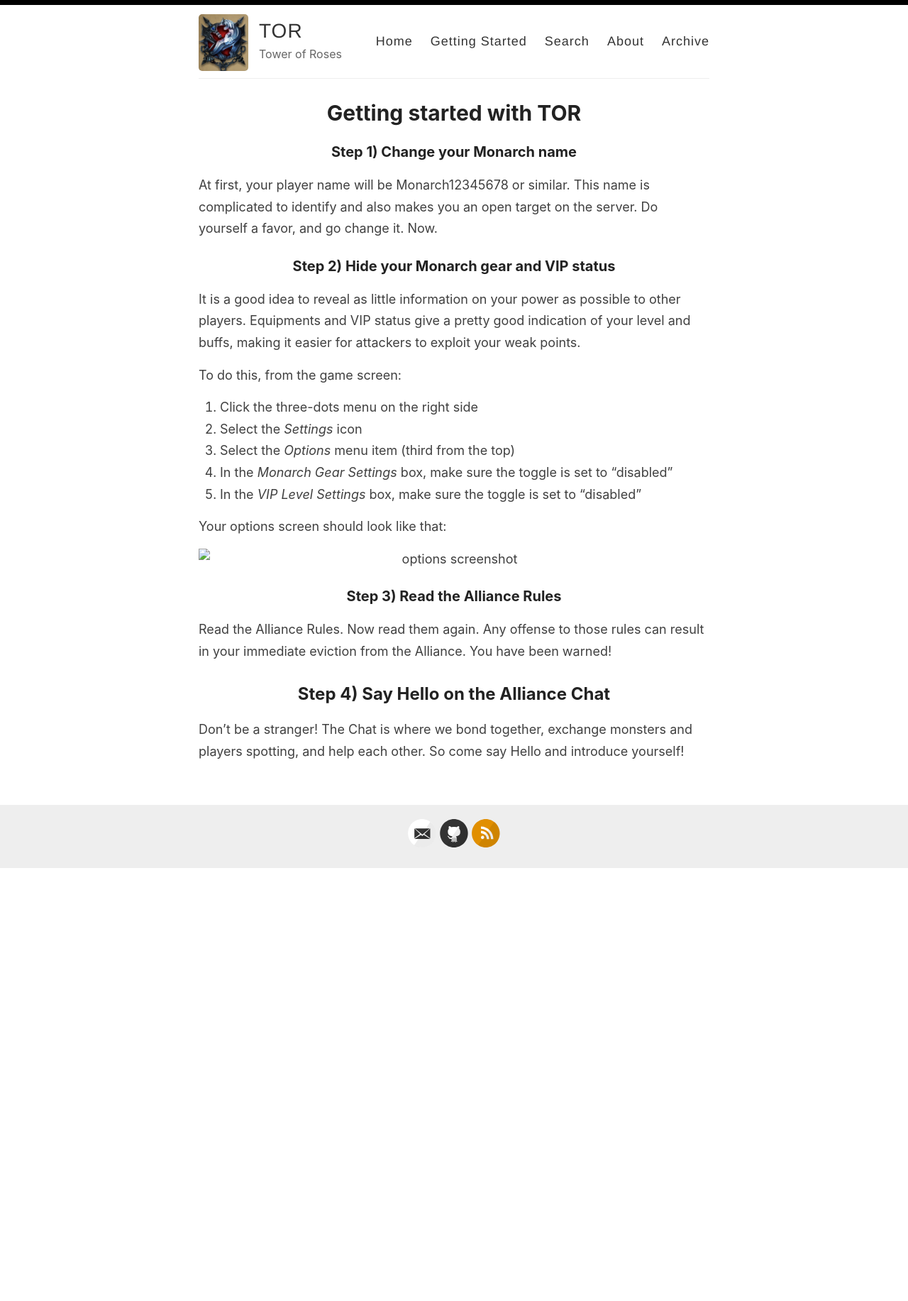
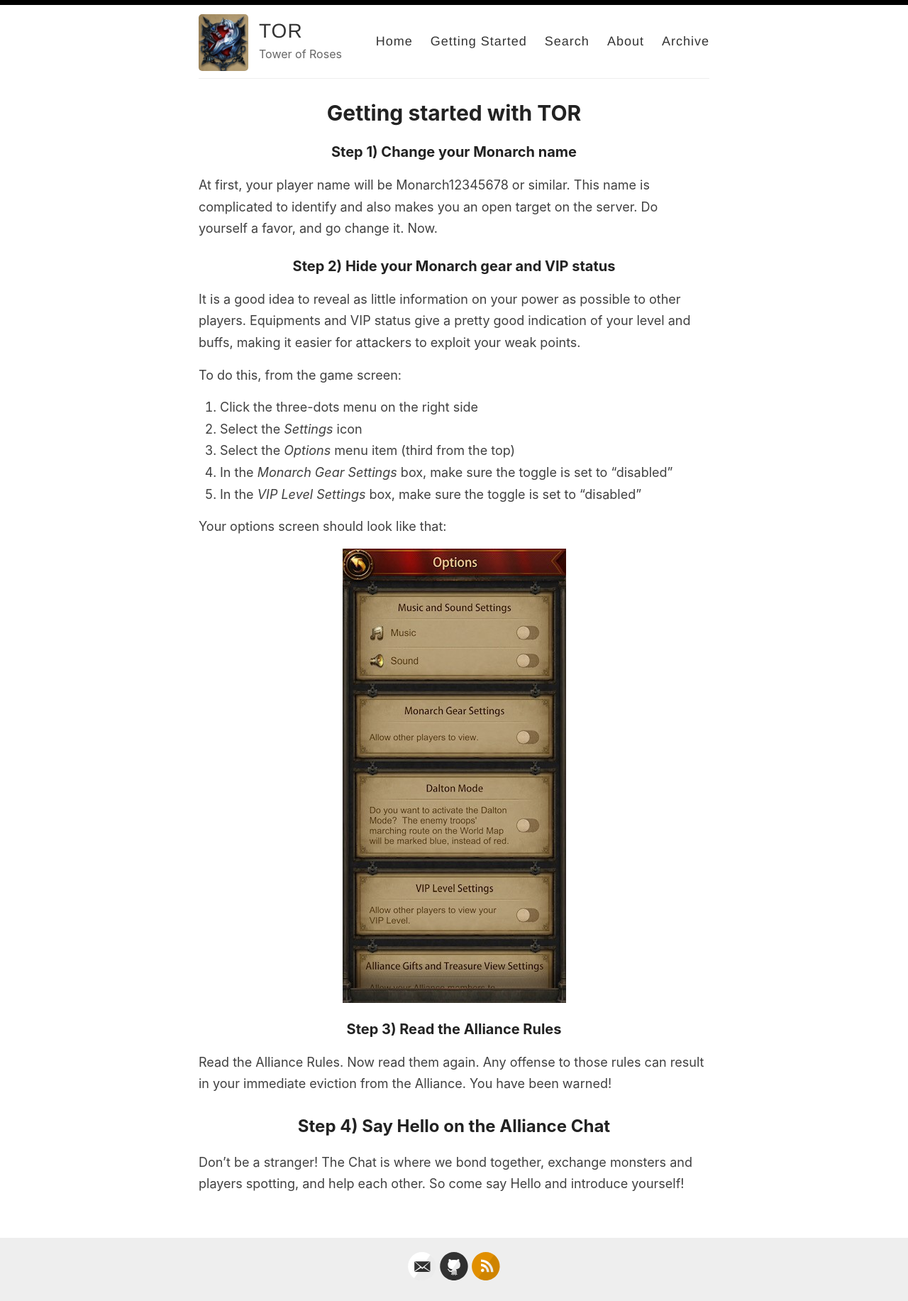
Before and after one commit to evonyluma/evonyluma.github.io, a Jekyll site: the page built from _pages/getting-started.md, in a window 1280 px wide. Shown: the whole page at 71% size. Built offline with Jekyll 4.4.1, drawn with Linux system fonts in a browser that asks for light colours; before the commit the page ends 1224 px from its top, so only the background shows below that.

Commit message:
fix options screenshot, setup README

```diff
--- a/_pages/getting-started.md
+++ b/_pages/getting-started.md
@@ -23,7 +23,7 @@ To do this, from the game screen:
 
 Your options screen should look like that:
 
-![options screenshot](images/options.jpg)
+![options screenshot](/images/options.jpg)
 
 ### Step 3) Read the Alliance Rules
 
```
Also changed, not shown: README.md.
